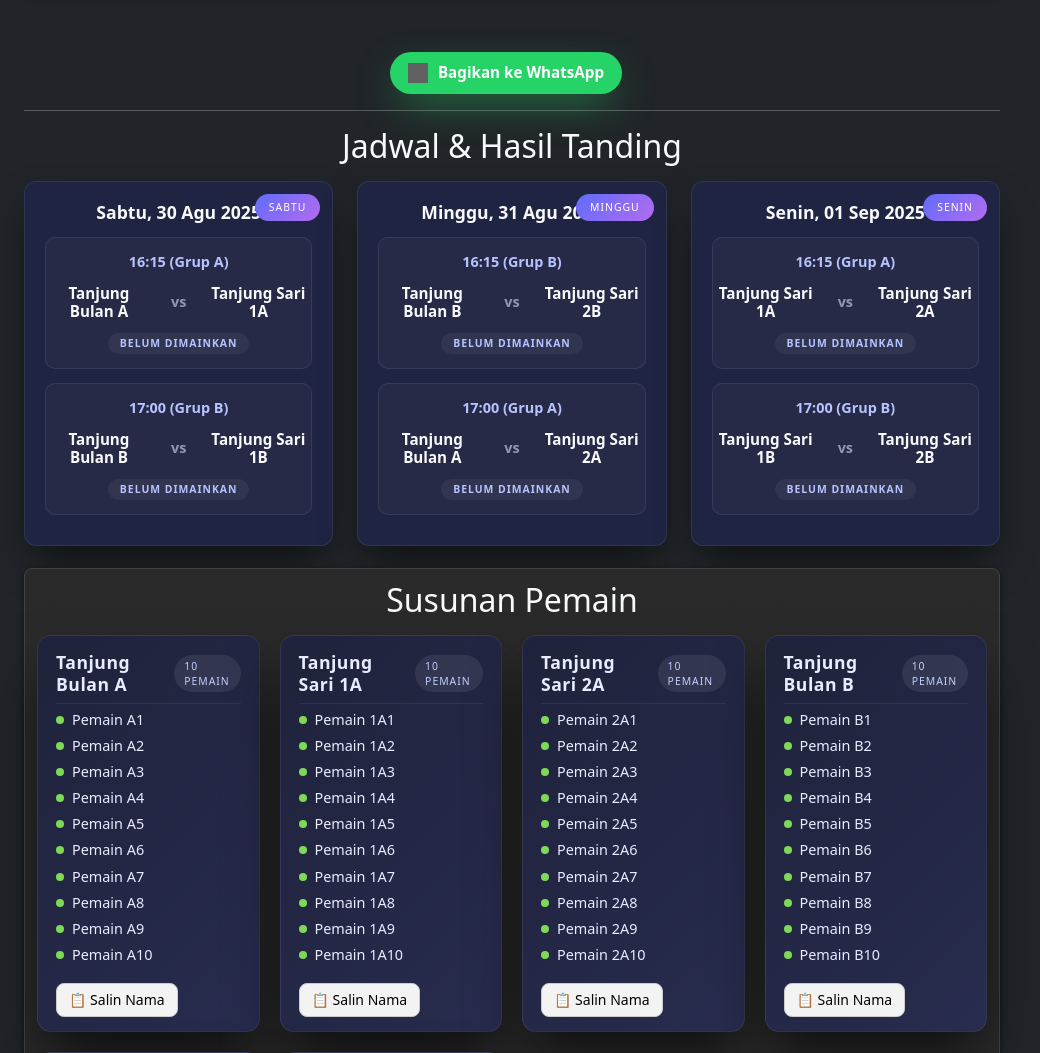
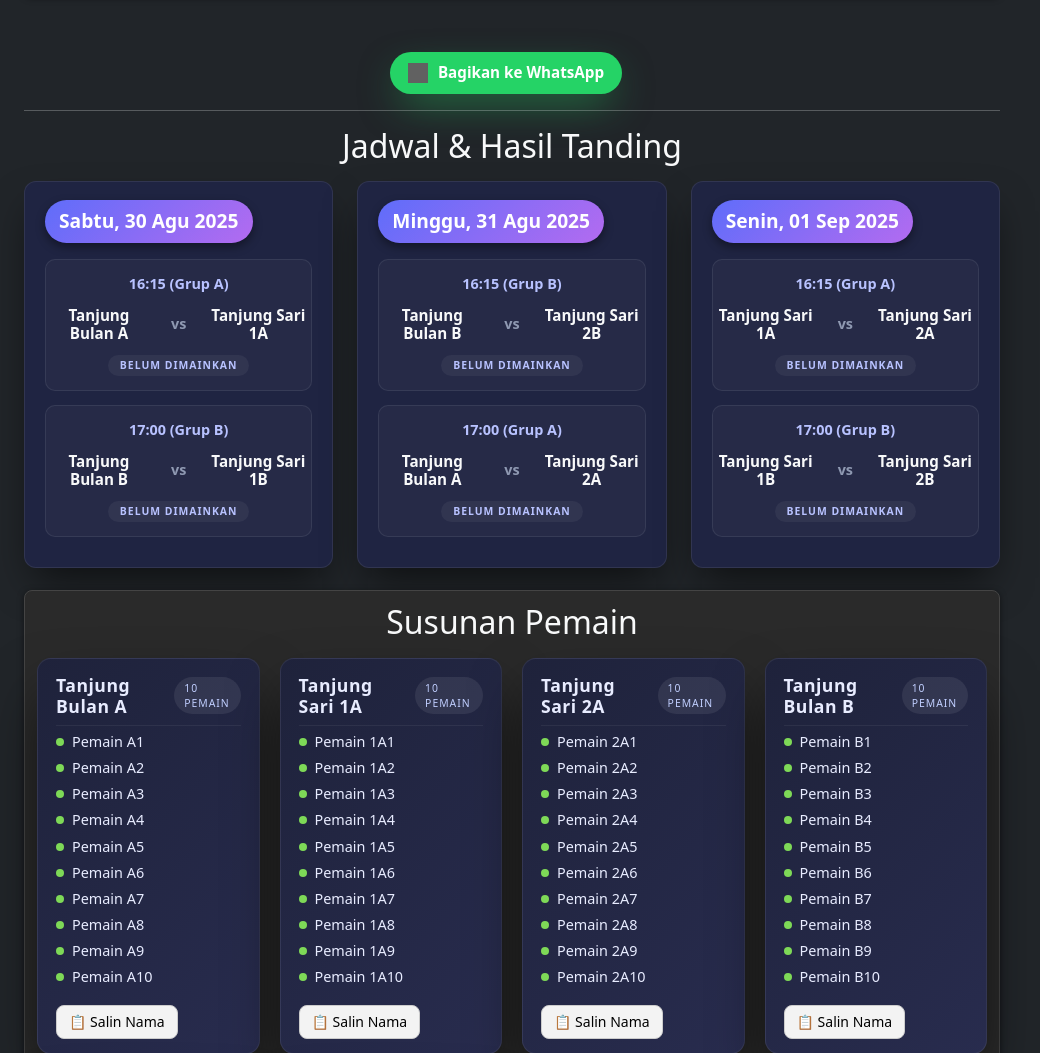
Before and after one commit to bypulung/bypulung.github.io, a PHP site: page /supercup/index.html in a window 1280 px wide. Shown: the part 779-1832 px from the top of the page, without its empty margins (0-1040 px from the left). Run offline with PHP 8.4, Linux system fonts and the light colour scheme; some libraries are stand-ins or nearby versions; grey boxes are pictures that could not be loaded.

Commit message:
Update gaya.css

```diff
--- a/supercup/gaya.css
+++ b/supercup/gaya.css
@@ -79,26 +79,25 @@ h1 { margin:0 0 6px; font-size:1.8rem; letter-spacing:0.5px; }
   box-shadow: var(--shadow);
   border: var(--border);
 }
+
 .day-card::before {
-  content: attr(data-day);
-  position:absolute;
-  top:12px;
-  right:12px;
+  content: none !important; /* hapus label hari di pojok */
+}
+
+.day-header {
+  font-size: 1.2rem;
+  margin-bottom: 16px;
+  text-align: center;
+  font-weight: 700;
+  color: #fff;
   background: var(--gradient);
-  padding:6px 14px;
-  border-radius:999px;
-  font-size:.65rem;
-  text-transform:uppercase;
-  letter-spacing:1px;
-  color:#fff;
+  padding: 8px 14px;
+  border-radius: 999px;
+  display: inline-block;
+  box-shadow: 0 4px 10px rgba(0,0,0,.4);
 }
-/* header tanggal rata tengah */
-.day-header {
-  font-size:1.1rem;
-  margin-bottom:12px;
-  text-align:center;
-  font-weight:600;
-}
+
+
 .date-label { font-weight:600; }
 .small { font-size:.75rem; color: var(--muted); }
 
```
